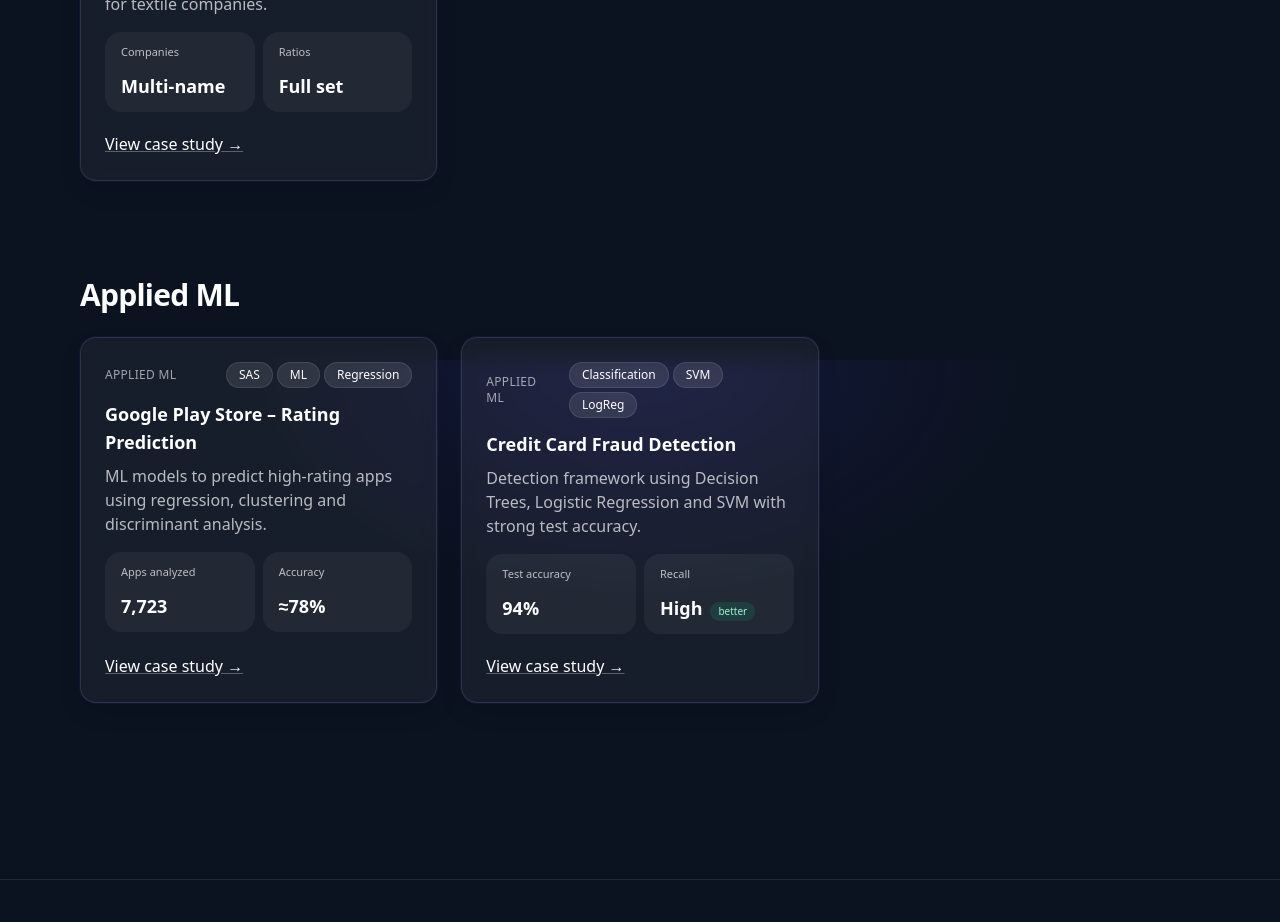
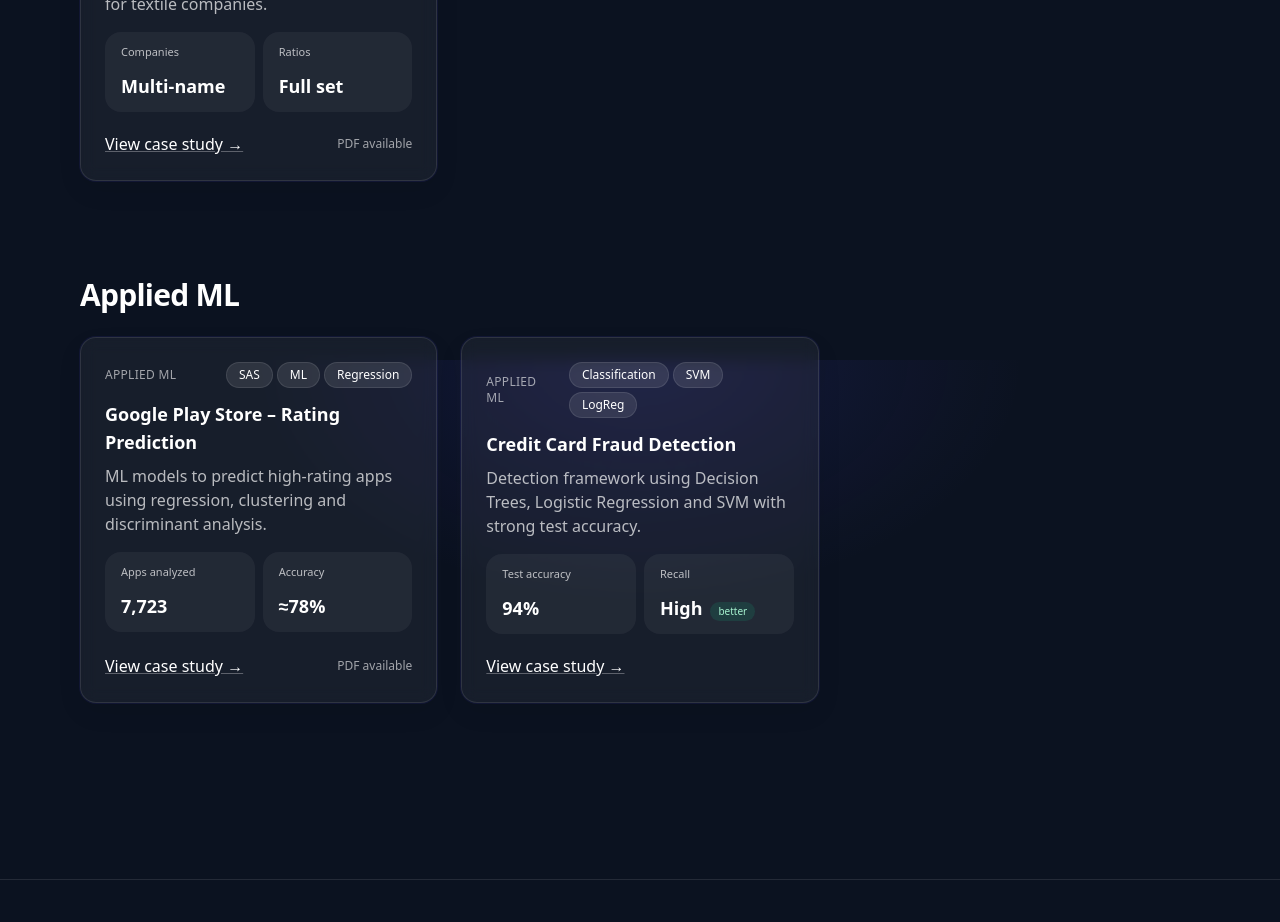
Before and after one commit to Gandhi-Varad-24/portfolio, a Next.js app: page /projects in a window 1280 px wide. Shown: the part 7640-8562 px from the top of the page. Built offline with nearby package versions, Linux system fonts and the light colour scheme.

Commit message:
Add files via upload

```diff
--- a/data/projects.ts
+++ b/data/projects.ts
@@ -503,7 +503,7 @@
           "Delivered a clear view of sector health and identified relatively stronger and weaker names."
       }
     ],
-    links: { nda: true },
+    links: { report: "/reports/textile-analysis-report.pdf" },
     kpis: [
       { label: "Companies", value: "Multi-name" },
       { label: "Ratios", value: "Full set" },
@@ -525,7 +525,7 @@
           "Identified key drivers of high ratings and improved model fit for classification of likely high-rating apps."
       }
     ],
-    links: { nda: true },
+    links: { report: "/reports/google-playstore-analytics.pdf" },
     kpis: [
       { label: "Apps analyzed", value: "7,723" },
       { label: "Accuracy", value: "≈78%" },
```
